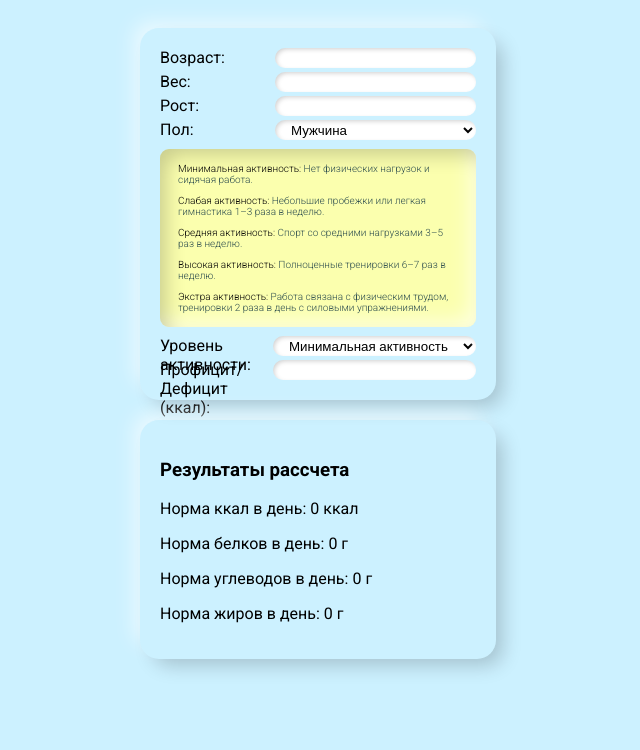
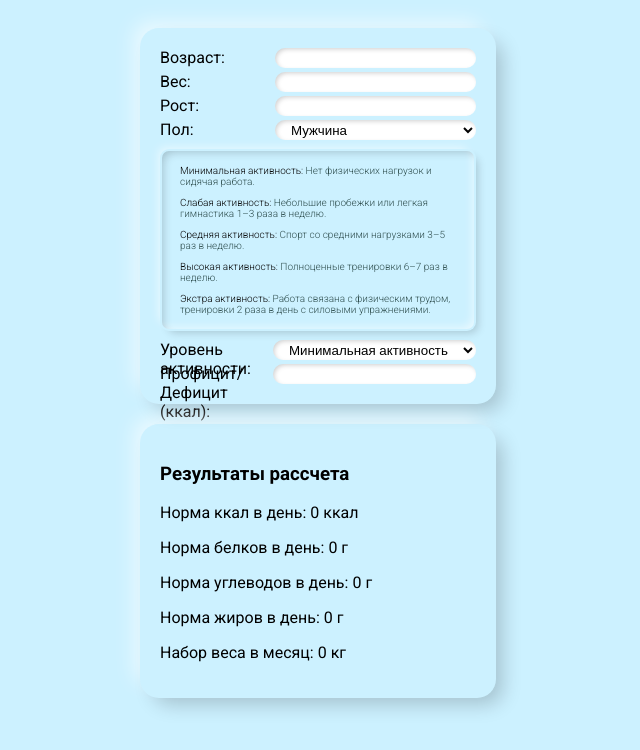
Before and after one commit to Glovindan/nutrition-calculator-ghpages, a plain HTML site: page index.html in a window 1280 px wide. Shown: the whole page, without its empty margins (322-962 px from the left). Drawn offline with Linux system fonts and the light colour scheme.

Commit message:
[add] new RAMKA super PIZDATAYA

```diff
--- a/index.html
+++ b/index.html
@@ -50,6 +50,7 @@
             <p>Норма белков в день: <span id="result-proteins"> 0 </span> г</p>
             <p>Норма углеводов в день: <span id="result-carbohydrates"> 0 </span> г</p>
             <p>Норма жиров в день: <span id="result-fats"> 0 </span> г</p>
+            <p>Набор веса в месяц: <span id="result-gain"> 0 </span> кг </p>
         </div>
     </div>
 
--- a/main.js
+++ b/main.js
@@ -66,9 +66,9 @@ const onParamsChange = () => {
     }
 
     const dailyCalories = getDailyCalories(weight, age, growth, isMale, activityLevel) + recalc;
-    const dailyProteins = nutRel.proteins * dailyCalories / 4;
-    const dailyCarbohydrates = nutRel.carbohydrates * dailyCalories / 4;
-    const dailyFats = nutRel.fats * dailyCalories / 9;
+    const dailyProteins = (nutRel.proteins * dailyCalories) / 4;
+    const dailyCarbohydrates = (nutRel.carbohydrates * dailyCalories) / 4;
+    const dailyFats = (nutRel.fats * dailyCalories) / 9;
 
     document.getElementById("result-calories").innerText = Math.ceil(dailyCalories);
     document.getElementById("result-proteins").innerText = Math.ceil(dailyProteins);
--- a/styles.css
+++ b/styles.css
@@ -27,9 +27,11 @@ body {
     font-weight: 300;
     padding: 4px 18px;
     border-radius: 9px;
-    background: #fbffae;
-    box-shadow: 10px 10px 20px -4px rgba(0, 0, 0, 0.2) inset,
-                -10px -10px 20px -4px rgba(255, 255, 255, 0.6) inset;
+    border: 2px solid transparent;
+    box-shadow: 5px 5px 10px -4px rgba(0, 0, 0, 0.2),
+    -5px -5px 10px -4px rgba(255, 255, 255, 0.6),
+    5px 5px 10px -4px rgba(0, 0, 0, 0.2) inset,
+    -5px -5px 10px -4px rgba(255, 255, 255, 0.6) inset;
     margin: 9px 0;
 }
 
```
